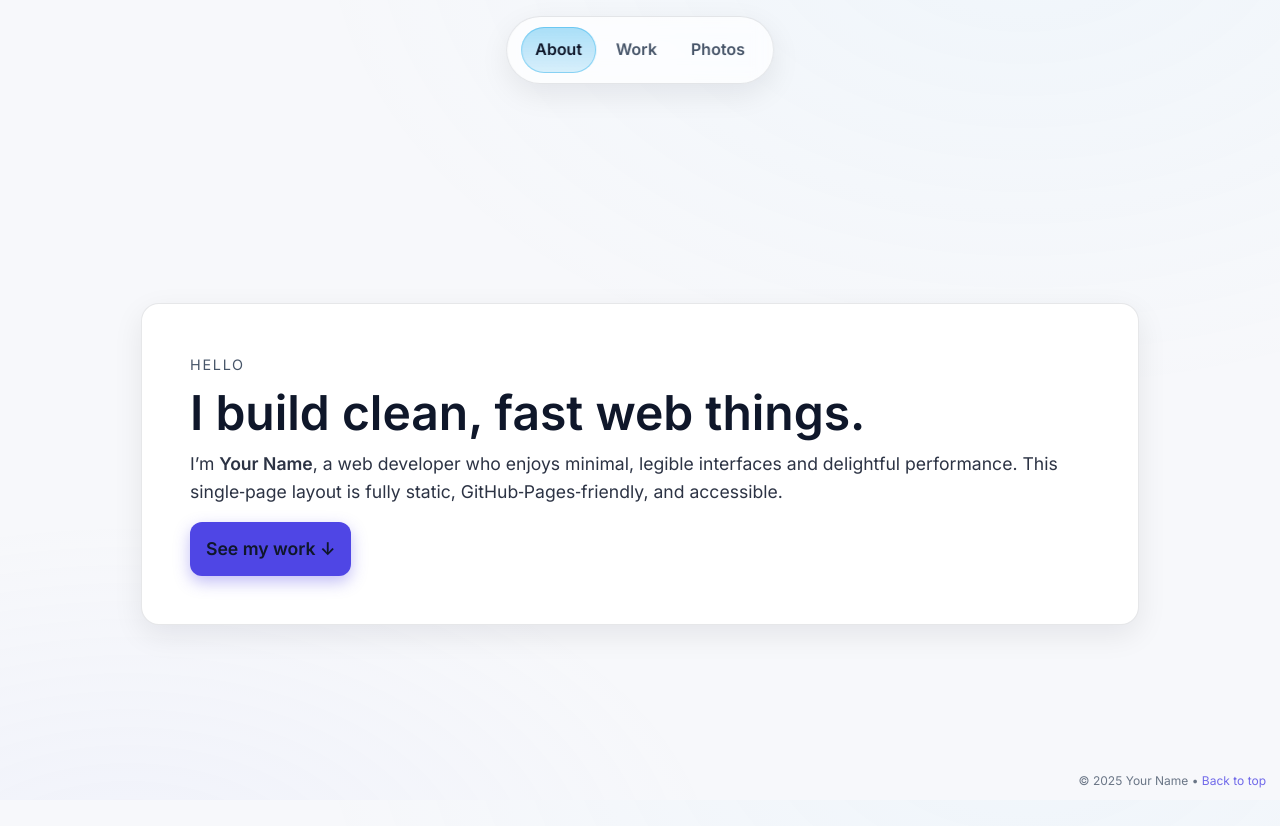
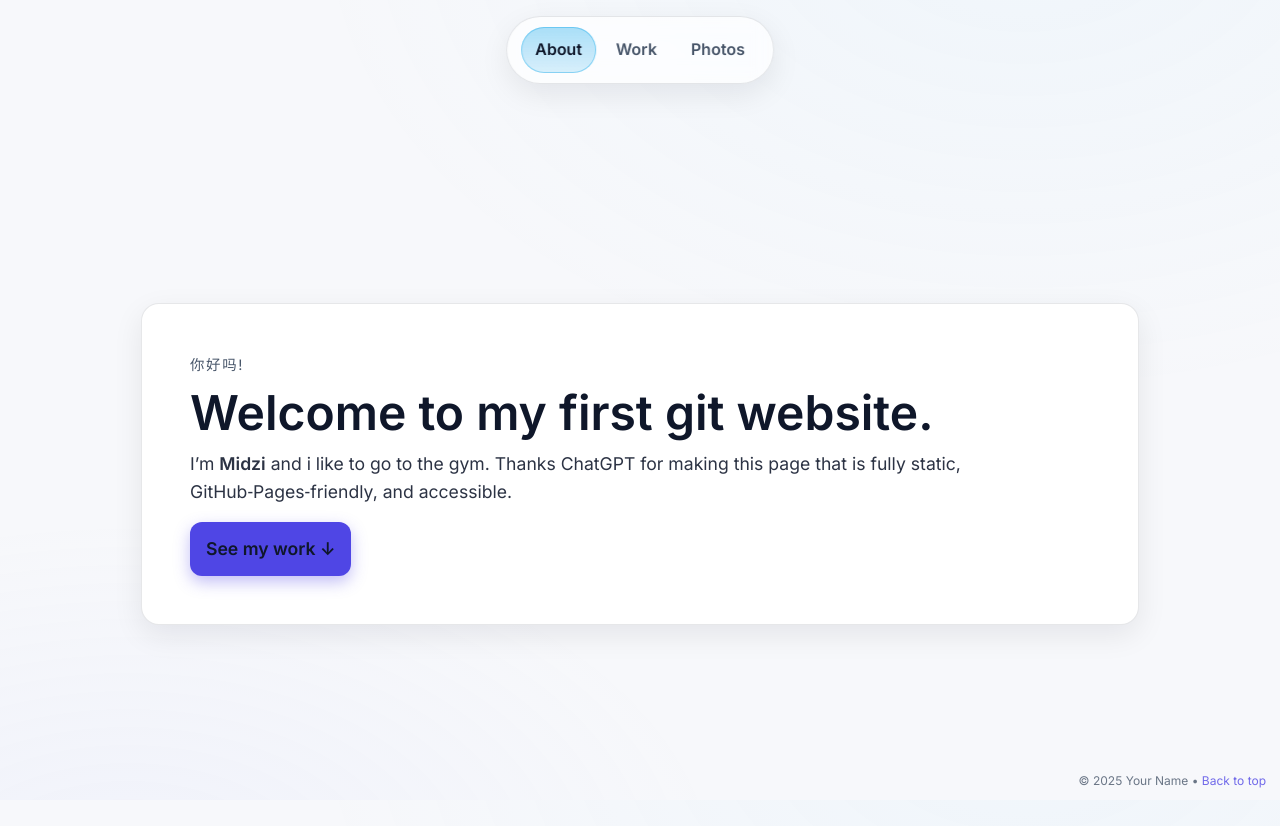
Before and after one commit to midzi123/midzi123.github.io, a plain HTML site: page index.html in a window 1280 px wide. Shown: the top 826 px of the page. Drawn offline with Linux system fonts and the light colour scheme.

Commit message:
my name is added

```diff
--- a/index.html
+++ b/index.html
@@ -202,11 +202,11 @@
   <!-- About -->
   <section id="about" aria-labelledby="about-title">
     <article class="card reveal">
-      <span class="kicker">Hello</span>
-      <h1 id="about-title">I build clean, fast web things.</h1>
+      <span class="kicker">你好吗!</span>
+      <h1 id="about-title">Welcome to my first git website.</h1>
       <p>
-        I’m <strong>Your Name</strong>, a web developer who enjoys minimal, legible interfaces and delightful performance.
-        This single‑page layout is fully static, GitHub‑Pages‑friendly, and accessible.
+        I’m <strong>Midzi</strong> and i like to go to the gym.
+        Thanks ChatGPT for making this page that is fully static, GitHub‑Pages‑friendly, and accessible.
       </p>
       <p style="margin-top:1rem">
         <a class="btn" href="#work" aria-label="See my work">See my work ↓</a>
```
